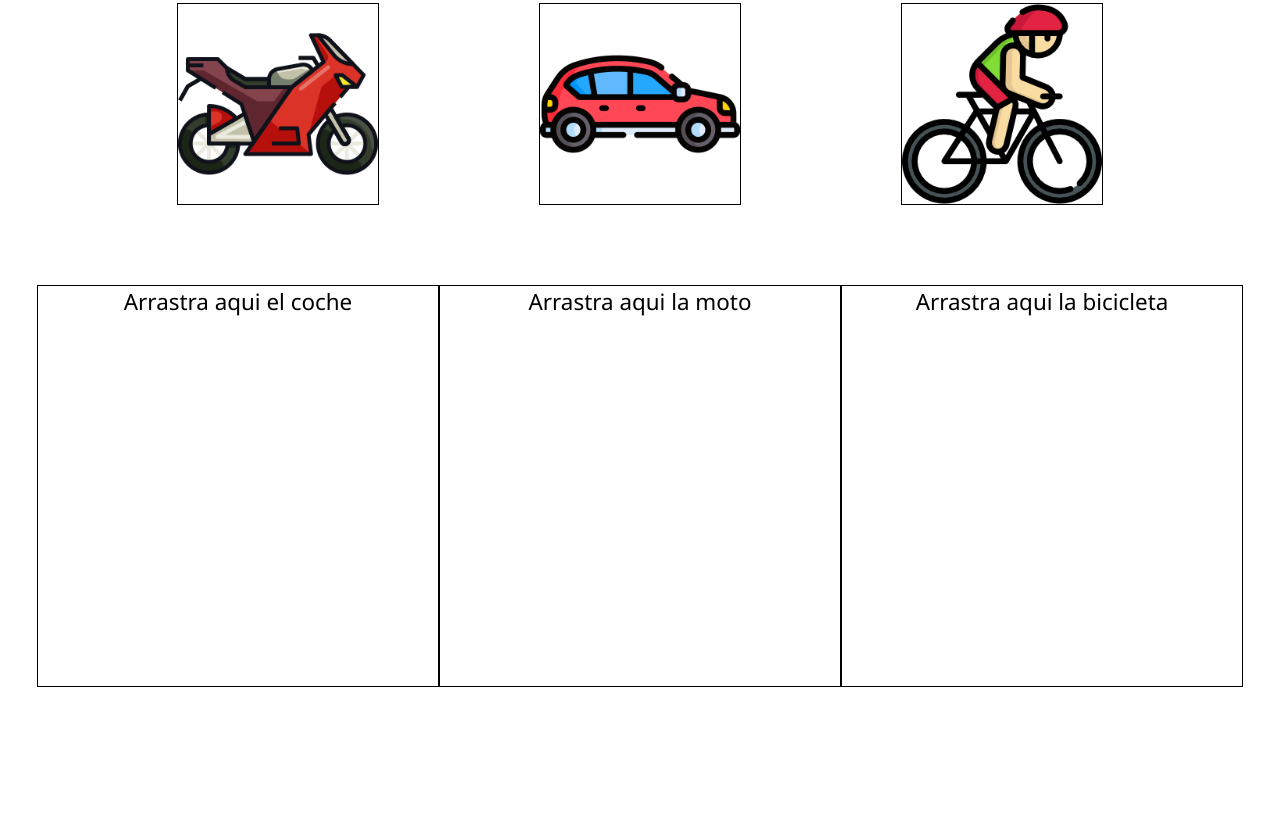
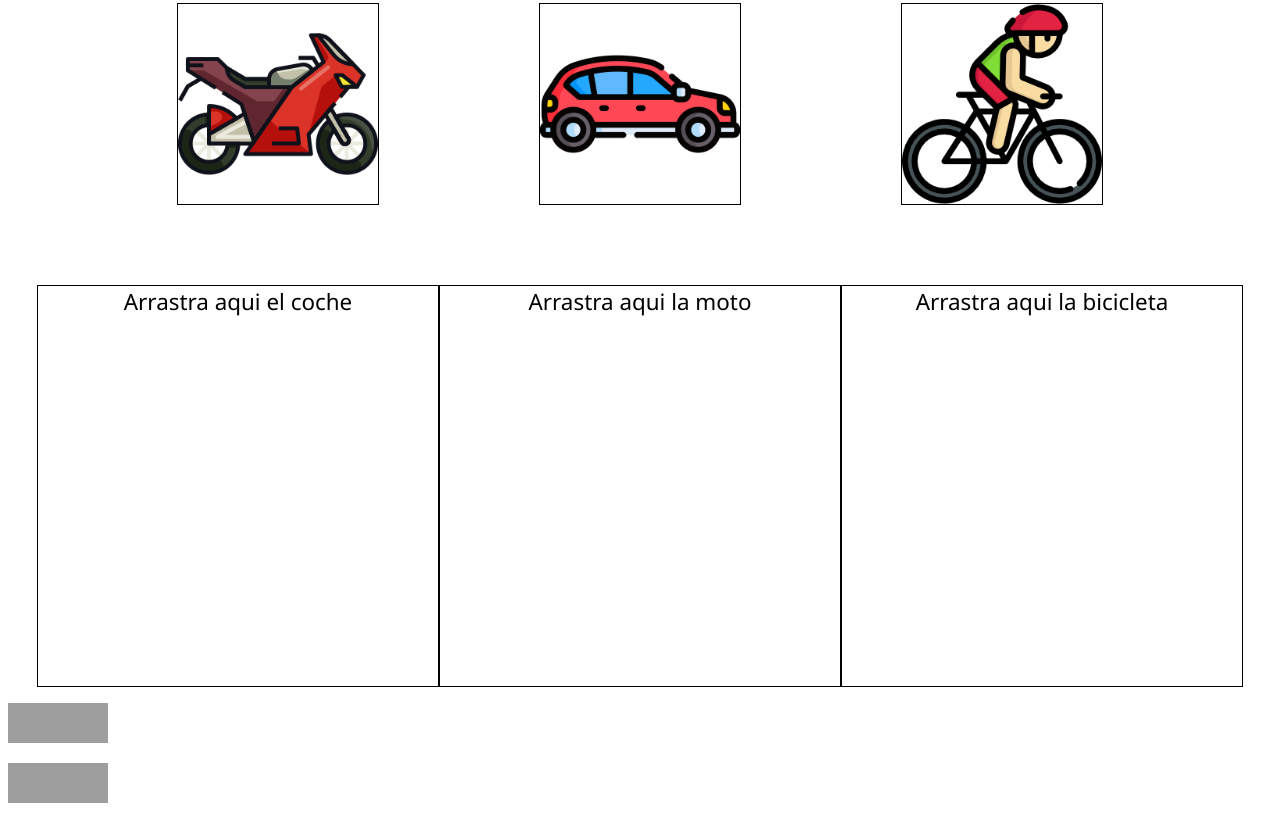
Before and after one commit to JoseEspinozaF/APIs-HTML5, a plain HTML site: page index.html in a window 1280 px wide. Shown: the part 776-1599 px from the top of the page. Before the commit the page ends 1471 px from the top, so only its background shows below. Drawn offline with Linux system fonts and the light colour scheme; some packages are replaced by stand-ins of ours; grey boxes are pictures that could not be loaded.

Commit message:
cambios realizados

```diff
--- a/index.html
+++ b/index.html
@@ -29,6 +29,19 @@
             <div class="bike">Arrastra aqui la bicicleta</div>
         </div>
     </div>
+    <p>
+        <a href="https://jigsaw.w3.org/css-validator/check/referer">
+            <img style="border:0;width:100px;height:40px" src="https://jigsaw.w3.org/css-validator/images/vcss"
+                alt="¡CSS Válido!" />
+        </a>
+    </p>
+    <p>
+        <a href="https://jigsaw.w3.org/css-validator/check/referer">
+            <img style="border:0;width:100px;height:40px" src="https://jigsaw.w3.org/css-validator/images/vcss-blue"
+                alt="¡CSS Válido!" />
+        </a>
+    </p>
+
     <script>
         const auto = document.querySelector('.coche')
         const moto = document.querySelector('.moto')
@@ -56,9 +69,7 @@
         motorbike.addEventListener('drop', e => {
             motorbike.appendChild(moto)
         })
-
     </script>
-
     <script src="https://maps.googleapis.com/maps/api/js?key=AIzaSyBDaeWicvigtP9xPv919E-RNoxfvC-Hqik">
     </script>
     <script src="script.js"></script>
```
